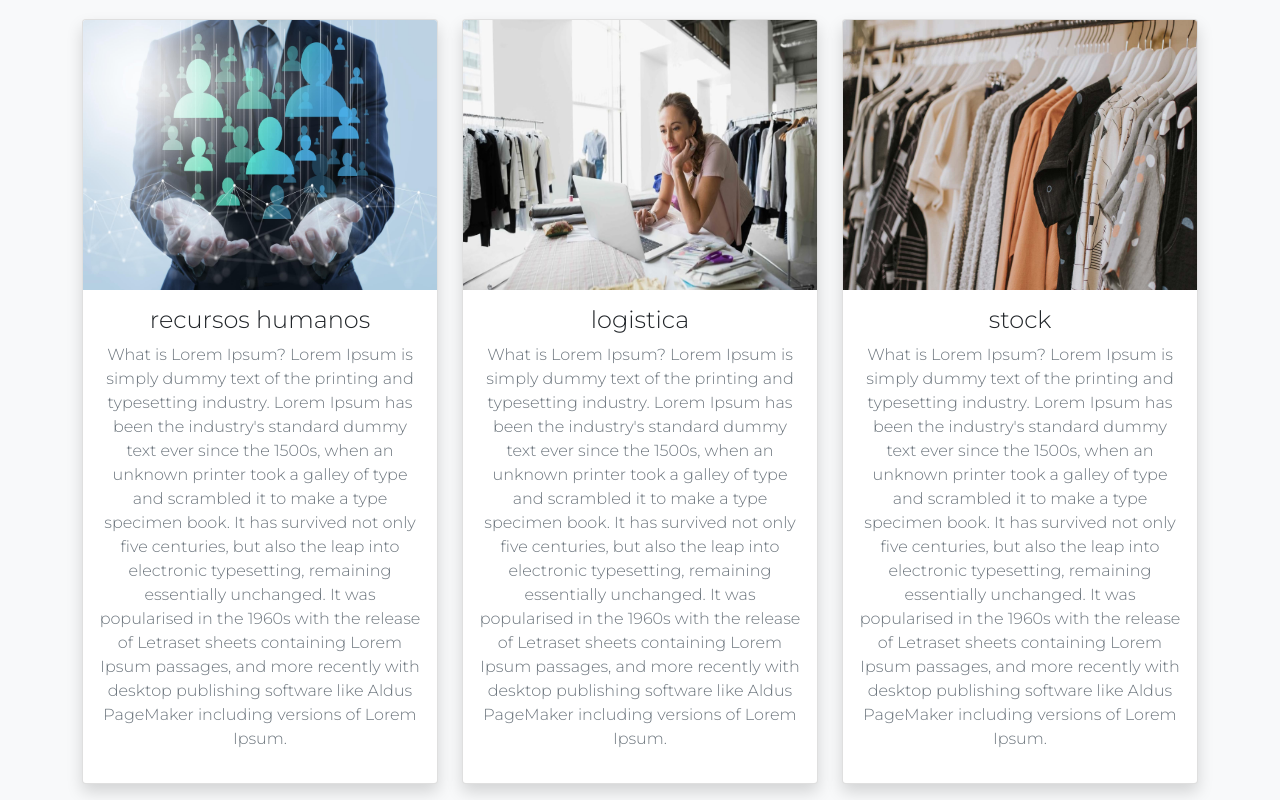
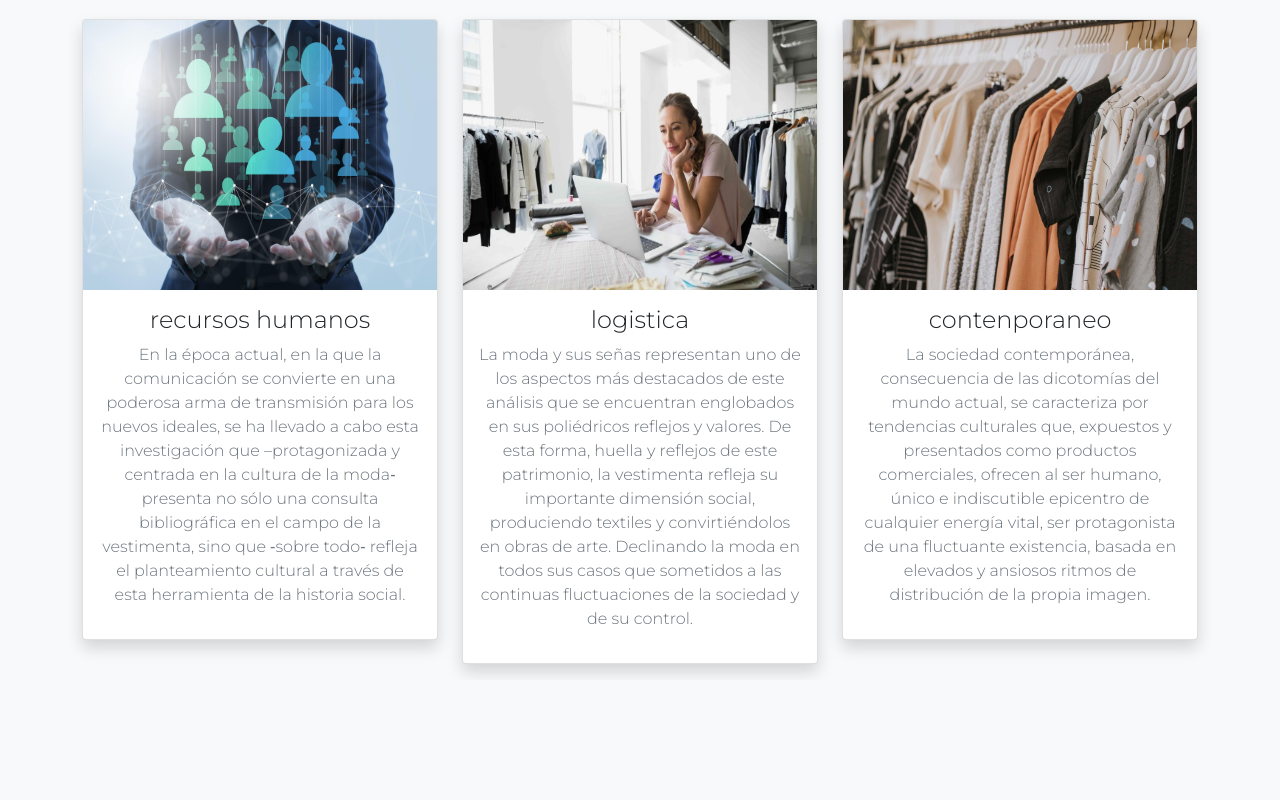
Before and after one commit to mmiguema66/bootstrap-copia, a website: page paginas/indumantaria.html in a window 1280 px wide. Shown: the part 600-1400 px from the top of the page. After the commit the page ends 1280 px from the top, so only its background shows below. Drawn offline with nearby package versions, Linux system fonts and the light colour scheme.

Commit message:
modificando header y textos

```diff
--- a/paginas/indumantaria.html
+++ b/paginas/indumantaria.html
@@ -16,7 +16,7 @@
   <body class="bg-light" >
 
     <header class="container-fluid bg-primary d-flex justify-content-center">
-        <p class="text-light mb-0 p2 fs-6">Contactanos +54-4275-1234</p>
+        <p class="text-light mb-0 p2 fs-6">Contactanos: +54-4275-1234 Email: miguema66@gmail.com Direccion: Av. simpre viva 123 Sprinfield</p>
     </header>
 
     <nav class="navbar navbar-expand-md navbar-light" style="background-color: #e3f2fd;">
@@ -81,8 +81,10 @@
               <div class="card-body">
                 <h4>recursos humanos</h4>
                 <p class="text-muted">
-                  What is Lorem Ipsum?
-                  Lorem Ipsum is simply dummy text of the printing and typesetting industry. Lorem Ipsum has been the industry's standard dummy text ever since the 1500s, when an unknown printer took a galley of type and scrambled it to make a type specimen book. It has survived not only five centuries, but also the leap into electronic typesetting, remaining essentially unchanged. It was popularised in the 1960s with the release of Letraset sheets containing Lorem Ipsum passages, and more recently with desktop publishing software like Aldus PageMaker including versions of Lorem Ipsum.</p>
+                En la época actual, en la que la comunicación se convierte en una poderosa arma de transmisión para los nuevos ideales,
+                se ha llevado a cabo esta investigación que –protagonizada y centrada en la cultura de la moda‑
+                presenta no sólo una consulta bibliográfica en el campo de la vestimenta, sino que ‑sobre todo‑
+                refleja el planteamiento cultural a través de esta herramienta de la historia social.</p>
               </div>
             </div>
             </div>
@@ -92,8 +94,10 @@
                 <div class="card-body">
                   <h4>logistica</h4>
                   <p class="text-muted">
-                    What is Lorem Ipsum?
-                    Lorem Ipsum is simply dummy text of the printing and typesetting industry. Lorem Ipsum has been the industry's standard dummy text ever since the 1500s, when an unknown printer took a galley of type and scrambled it to make a type specimen book. It has survived not only five centuries, but also the leap into electronic typesetting, remaining essentially unchanged. It was popularised in the 1960s with the release of Letraset sheets containing Lorem Ipsum passages, and more recently with desktop publishing software like Aldus PageMaker including versions of Lorem Ipsum.</p>
+                    La moda y sus señas representan uno de los aspectos más destacados de este análisis que se encuentran englobados en sus poliédricos reflejos y valores.
+                    De esta forma, huella y reflejos de este patrimonio, la vestimenta refleja su importante dimensión social, produciendo textiles y convirtiéndolos en obras de arte.
+                    Declinando la moda en todos sus casos que sometidos a las continuas fluctuaciones de la sociedad y de su control.
+                   </p>
                 </div>
               </div>
             </div>
@@ -101,10 +105,12 @@
               <div class="card shadow">
                 <img src="./imagenes/indumentaria3.jpg" class="card-img-top"  height="270px" alt="servicio3">
                 <div class="card-body">
-                  <h4>stock</h4>
+                  <h4>contenporaneo</h4>
                   <p class="text-muted">
-                    What is Lorem Ipsum?
-                    Lorem Ipsum is simply dummy text of the printing and typesetting industry. Lorem Ipsum has been the industry's standard dummy text ever since the 1500s, when an unknown printer took a galley of type and scrambled it to make a type specimen book. It has survived not only five centuries, but also the leap into electronic typesetting, remaining essentially unchanged. It was popularised in the 1960s with the release of Letraset sheets containing Lorem Ipsum passages, and more recently with desktop publishing software like Aldus PageMaker including versions of Lorem Ipsum.</p>
+                    La sociedad contemporánea, consecuencia de las dicotomías del mundo actual, se caracteriza por tendencias culturales que,
+                    expuestos y presentados como productos comerciales, ofrecen al ser humano, único e indiscutible epicentro de cualquier energía vital,
+                    ser protagonista de una fluctuante existencia, basada en elevados y ansiosos ritmos de distribución de la propia imagen.
+                   </p>
                 </div>
               </div>
             </div>
```
Also changed, not shown: index.html (+1 -1 lines), paginas/accesorios.html (+1 -1 lines), paginas/precio.html (+2 -2 lines), paginas/servicios.html (+10 -10 lines).
